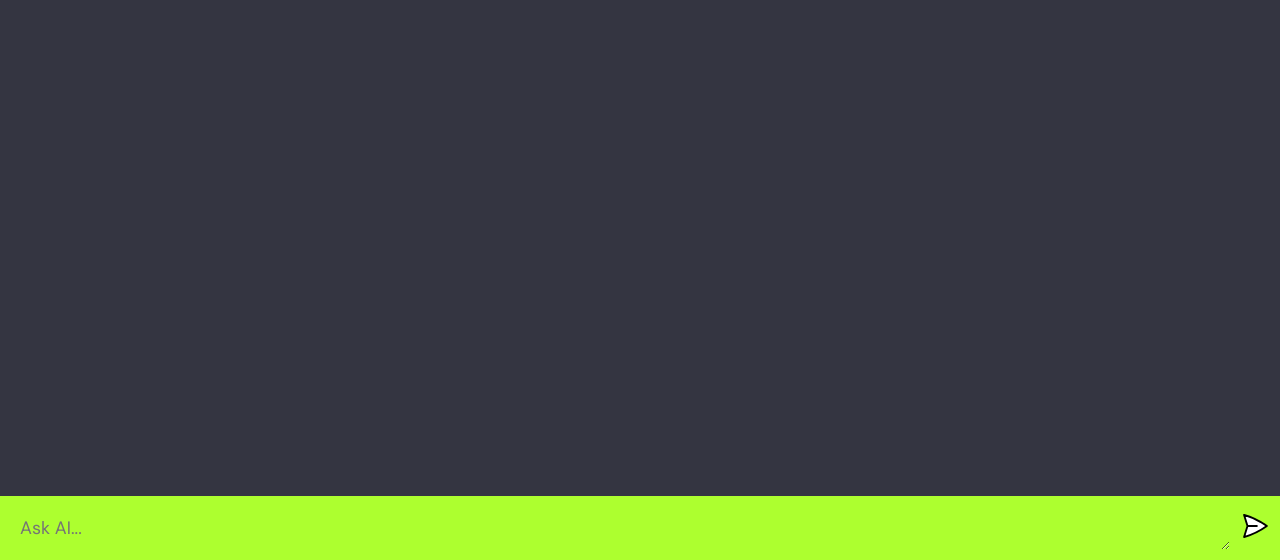
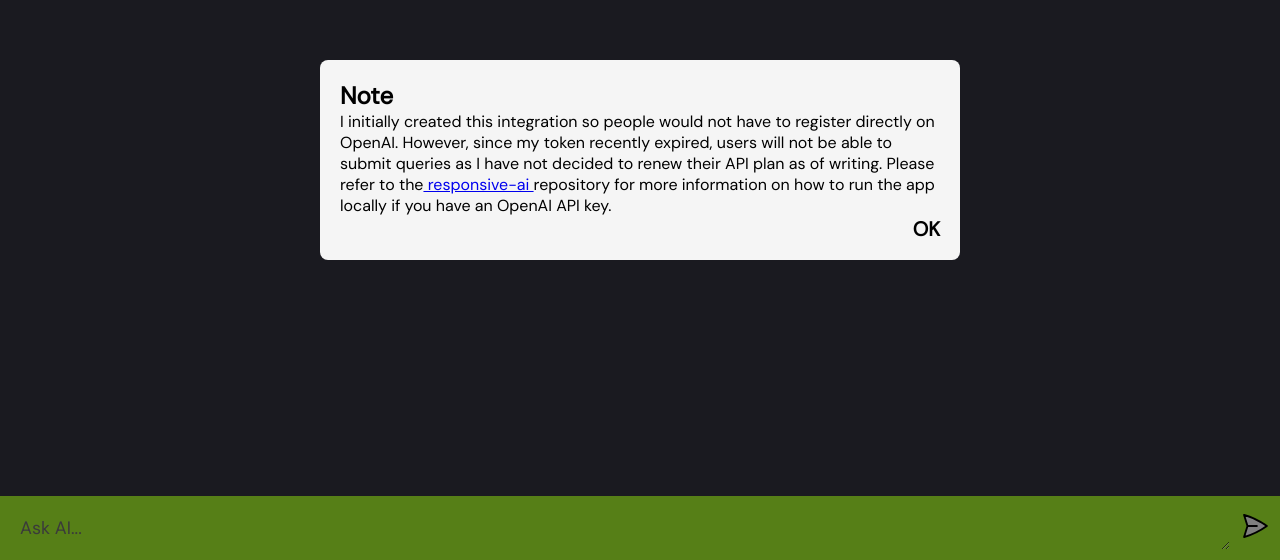
Before and after one commit to stevenxchung/responsive-ai, a Next.js app: page / in a window 1280 px wide. Shown: the part 240-800 px from the top of the page. Built offline with nearby package versions, Linux system fonts and the light colour scheme.

Commit message:
Add info modal with React modal

```diff
--- a/package.json
+++ b/package.json
@@ -20,6 +20,10 @@
     "openai": "^3.2.1",
     "react": "18.2.0",
     "react-dom": "18.2.0",
+    "react-modal": "^3.16.1",
     "typescript": "4.9.4"
+  },
+  "devDependencies": {
+    "@types/react-modal": "^3.16.0"
   }
 }
--- a/pages/index.tsx
+++ b/pages/index.tsx
@@ -1,42 +1,117 @@
-import Head from 'next/head'
-import Image from 'next/image';
-import sendSVG from '../public/assets/send.svg';
-import {handleSubmit} from '../utils/gpt-script';
-import {useEffect} from 'react';
+import Head from "next/head";
+import Image from "next/image";
+import Link from "next/link";
+import { useEffect, useState } from "react";
+import ReactModal from "react-modal";
+import { handleSubmit } from "../utils/gpt-script";
 
+interface InfoModalProps {
+  isOpen: boolean;
+  closeModal: () => void;
+}
+
+const InfoModal: React.FC<InfoModalProps> = ({ isOpen, closeModal }) => {
+  const modalStyles = {
+    content: {
+      width: "50%",
+      height: "25%",
+      margin: "auto",
+      background: "#f5f5f5",
+      border: "none",
+      borderRadius: "8px",
+      padding: "20px",
+      display: "flex",
+      flexDirection: "column",
+      justifyContent: "space-between",
+    },
+    overlay: {
+      backgroundColor: "rgba(0, 0, 0, 0.5)",
+    },
+  };
+
+  return (
+    <ReactModal
+      isOpen={isOpen}
+      onRequestClose={closeModal}
+      style={modalStyles}
+      shouldCloseOnOverlayClick={false}
+    >
+      <h2>Note</h2>
+      <p>
+        I initially created this integration so people would not have to
+        register directly on OpenAI. However, since my token recently expired,
+        users will not be able to submit queries as I have not decided to renew
+        their API plan as of writing. Please refer to the
+        <Link href="https://github.com/stevenxchung/responsive-ai">
+          &nbsp;responsive-ai&nbsp;
+        </Link>
+        repository for more information on how to run the app locally if you
+        have an OpenAI API key.
+      </p>
+      <div
+        style={{
+          display: "flex",
+          justifyContent: "flex-end",
+        }}
+      >
+        <button onClick={closeModal}>
+          <h2>OK</h2>
+        </button>
+      </div>
+    </ReactModal>
+  );
+};
 
 export default function Home() {
   useEffect(() => {
     const listener = (event: KeyboardEvent) => {
-            if (event.key === 'Enter' || event.code === 'NumpadEnter') {
-                console.log('Enter key was pressed. Running your function...');
+      if (event.key === "Enter" || event.code === "NumpadEnter") {
+        console.log("Enter key was pressed. Running your function...");
         handleSubmit(event);
       }
     };
-        document.addEventListener('keydown', listener);
+    document.addEventListener("keydown", listener);
     return () => {
-            document.removeEventListener('keydown', listener);
+      document.removeEventListener("keydown", listener);
     };
   }, []);
+
+  const [showModal, setShowModal] = useState(true);
+
+  const closeModal = () => {
+    setShowModal(false);
+  };
 
   return (
     <>
       <Head>
         <title>Responsive AI</title>
-                <meta name="description" content="Generated by create next app"/>
-                <meta name="viewport" content="width=device-width, initial-scale=1"/>
-                <link rel="icon" href="/favicon.png"/>
+        <meta name="description" content="Generated by create next app" />
+        <meta name="viewport" content="width=device-width, initial-scale=1" />
+        <link rel="icon" href="/favicon.png" />
       </Head>
       <div className="app">
+        <InfoModal isOpen={showModal} closeModal={closeModal} />
         <div className="chat_container"></div>
         <div className="input_container">
           <form className="form" onSubmit={handleSubmit}>
-                        <textarea name="prompt" cols={1} rows={1} placeholder="Ask AI..."></textarea>
-                        <button type="submit"><Image src={sendSVG} alt="send" width={500} height={500}/>
+            <textarea
+              name="prompt"
+              cols={1}
+              rows={1}
+              placeholder="Ask AI..."
+            ></textarea>
+            <button type="submit">
+              <Image
+                src={`/assets/send.svg`}
+                alt="send"
+                width={500}
+                height={500}
+              />
             </button>
           </form>
         </div>
       </div>
     </>
-    )
+  );
 }
```
Also changed, not shown: 1 other file (tests, documents, lock files or other folders). Lines whose indentation alone changed are shown as unchanged.
